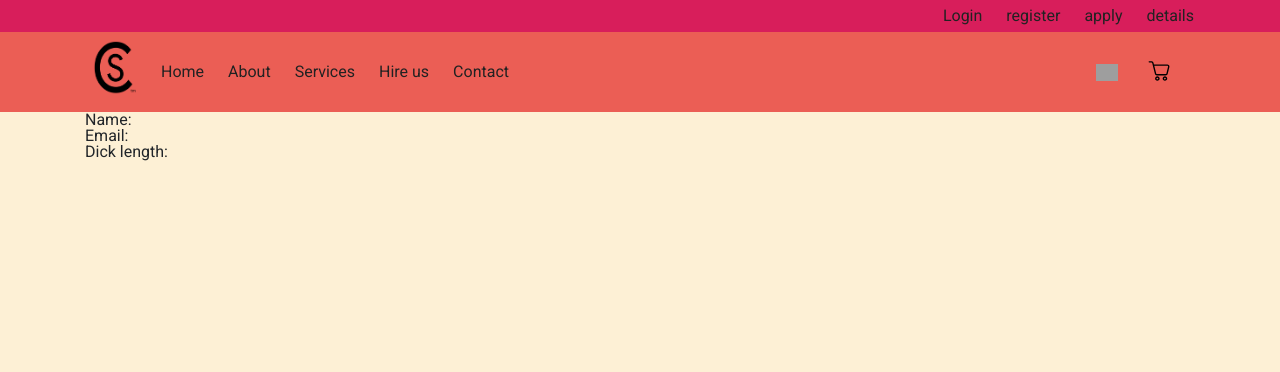
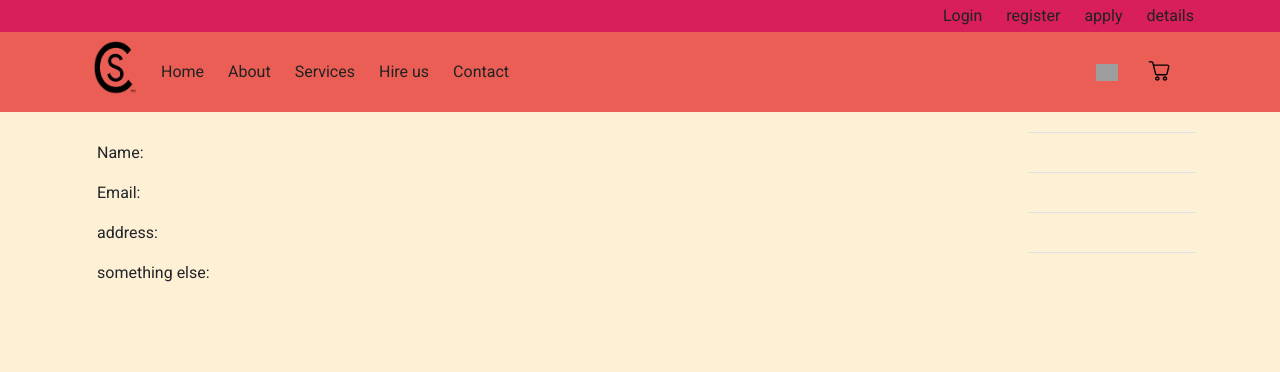
Before and after one commit to ryt587/app-dev, a Flask app: page /accountdetails in a window 1280 px wide. Shown: the top 372 px of the page. Run offline with Flask 2, Linux system fonts and the light colour scheme; lists and menus that the app fills with data are empty; some libraries are stand-ins or nearby versions; grey boxes are pictures that could not be loaded.

Commit message:
make table look nicer for accountdetails

```diff
--- a/templates/accountdetails.html
+++ b/templates/accountdetails.html
@@ -3,19 +3,25 @@
 {% block content %}
 <body>
 <div class="container">
-	<table>
+<table class="table table-borderless" style="margin-top: 20px;">
+<tbody>
     <tr>
-		<th>Name:</th>
-		<td></td>
+      <th scope="col" style="border-top: none;">Name:</th>
+      <td><!--jinjia here--></td>
     </tr>
     <tr>
-		<th>Email:</th>
-		<td></td>
+      <th scope="row" style="border-top: none;">Email:</th>
+      <td><!--jinjia here--></td>
     </tr>
     <tr>
-		<th>Dick length:</th>
-		<td></td>
+      <th scope="row" style="border-top: none;">address:</th>
+      <td><!--jinjia here--></td>
     </tr>
+    <tr>
+      <th scope="row" style="border-top: none;">something else:</th>
+      <td><!--jinjia here--></td>
+    </tr>
+  </tbody>
 </table>
 	</div>
 </body>
```
Lines whose indentation alone changed are shown as unchanged.
